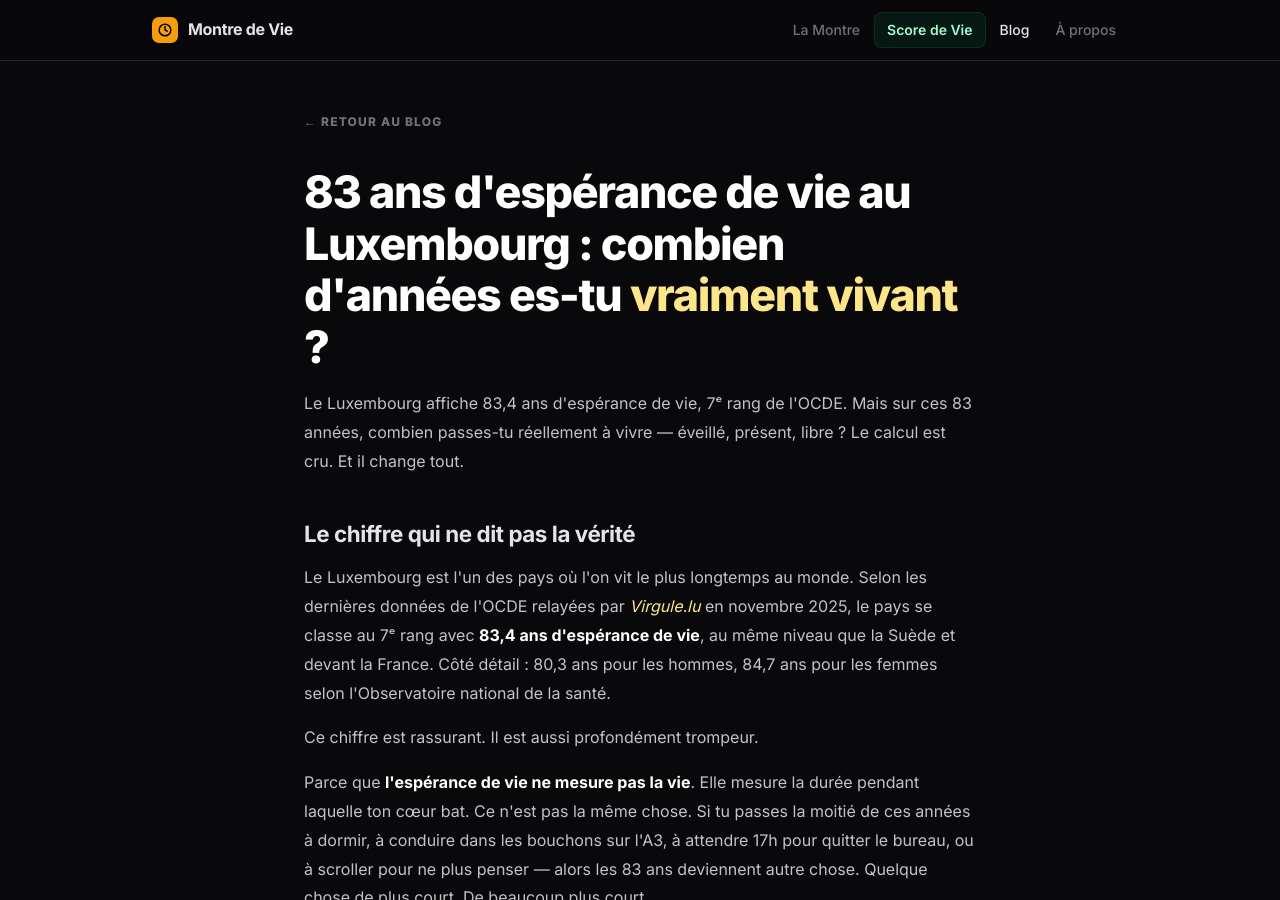
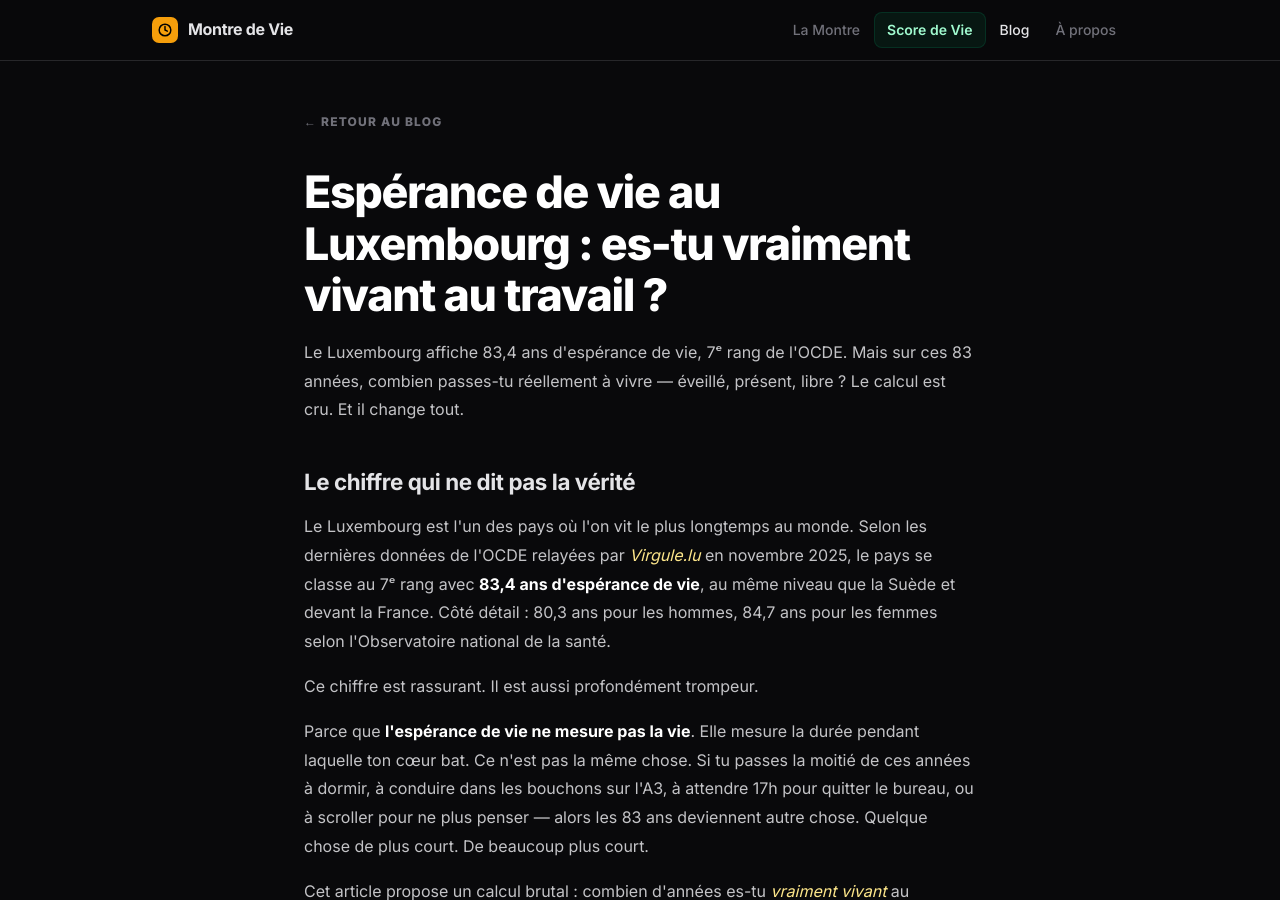
Before and after one commit to SebRunNature/memento-mori, a Jekyll site: the page built from _posts/2026-05-10-esperance-vie-luxembourg-travail-temps-vraiment-vivant.html, in a window 1280 px wide and 900 px high. Built offline with Jekyll 4.4.1, drawn with Linux system fonts in a browser that asks for light colours.

Commit message:
Update 2026-05-10-esperance-vie-luxembourg-travail-temps-vraiment-vivant.html

```diff
--- a/_posts/2026-05-10-esperance-vie-luxembourg-travail-temps-vraiment-vivant.html
+++ b/_posts/2026-05-10-esperance-vie-luxembourg-travail-temps-vraiment-vivant.html
@@ -11,7 +11,8 @@ author: Sébastien Salomon
 <a class="back-link" href="/blog/">← Retour au blog</a>
 
 <article>
-  <h1>83 ans d'espérance de vie au Luxembourg : combien d'années es-tu <em>vraiment vivant</em> ?</h1>
+  <h1>Espérance de vie au Luxembourg : es-tu <em></em>vraiment vivant</em> au travail ?</h1>
+
   <div class="post-meta">10 mai 2026 &nbsp;·&nbsp; Sébastien Salomon &nbsp;·&nbsp; 13 min de lecture</div>
 
   <p>Le Luxembourg affiche 83,4 ans d'espérance de vie, 7ᵉ rang de l'OCDE. Mais sur ces 83 années, combien passes-tu réellement à vivre — éveillé, présent, libre ? Le calcul est cru. Et il change tout.</p>
```
